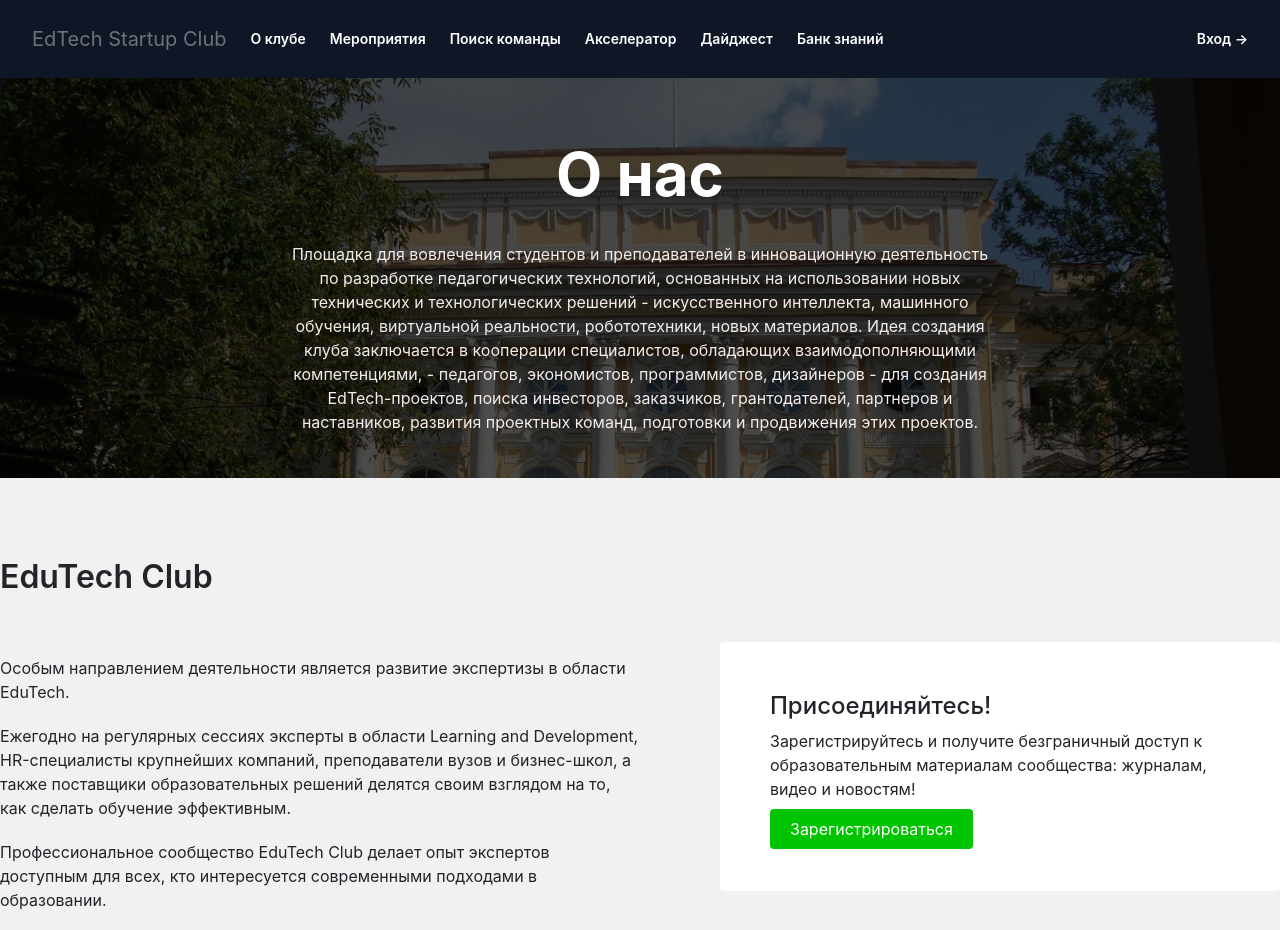
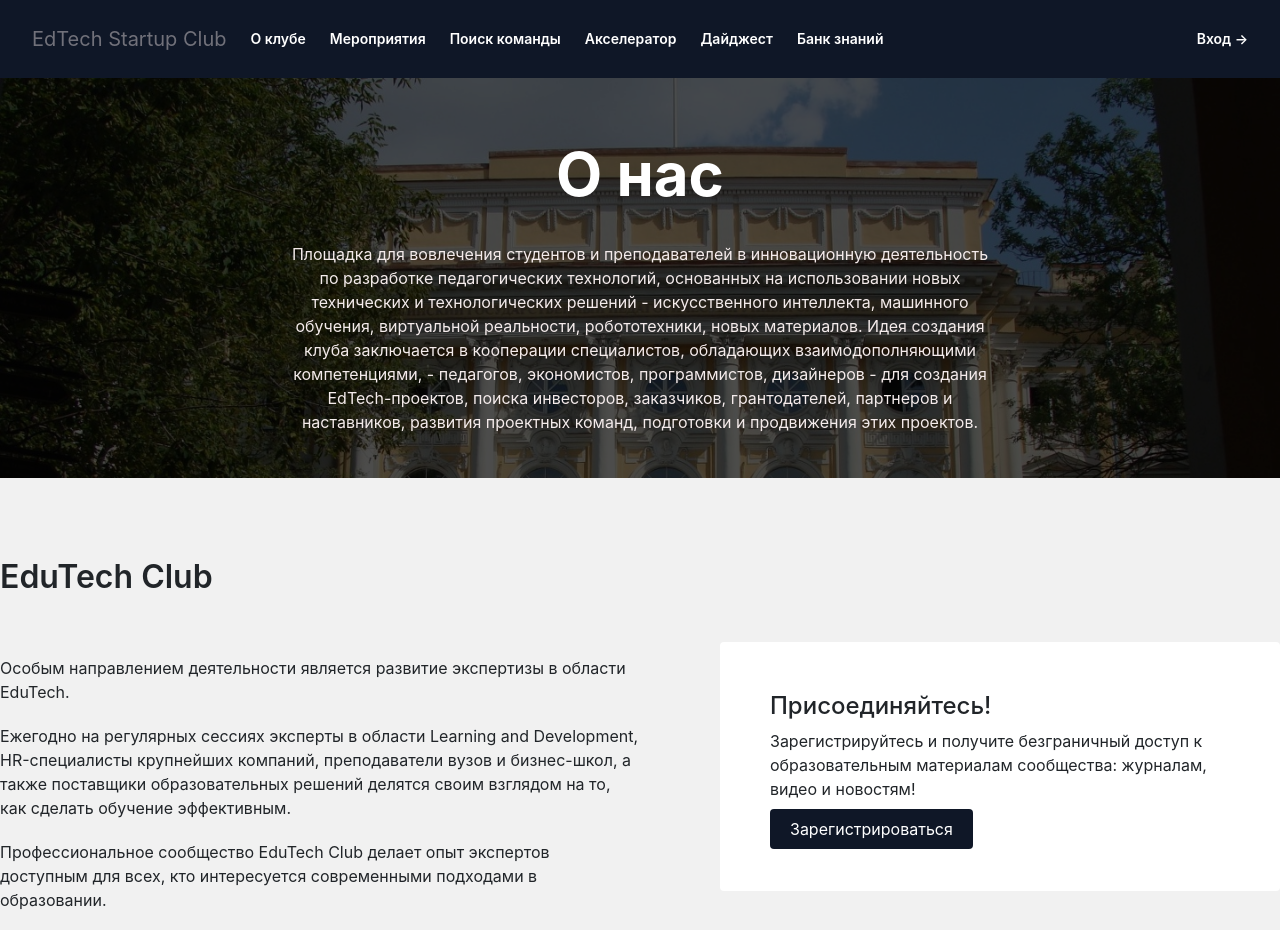
Before and after one commit to tantarin/edtech-club-frontend, a React (Create React App) app: page / in a window 1280 px wide. Shown: the top 930 px of the page. Built offline with nearby package versions, Linux system fonts and the light colour scheme.

Commit message:
изменить кнопку

```diff
--- a/src/components/About/About.css
+++ b/src/components/About/About.css
@@ -72,7 +72,7 @@
   border-radius: 4px;
   color: white;
   padding: 10px 20px;
-  background-color: rgb(0, 196, 0);
+  background-color: rgb(15, 23, 39);
 }
 
 .about__management {
```
